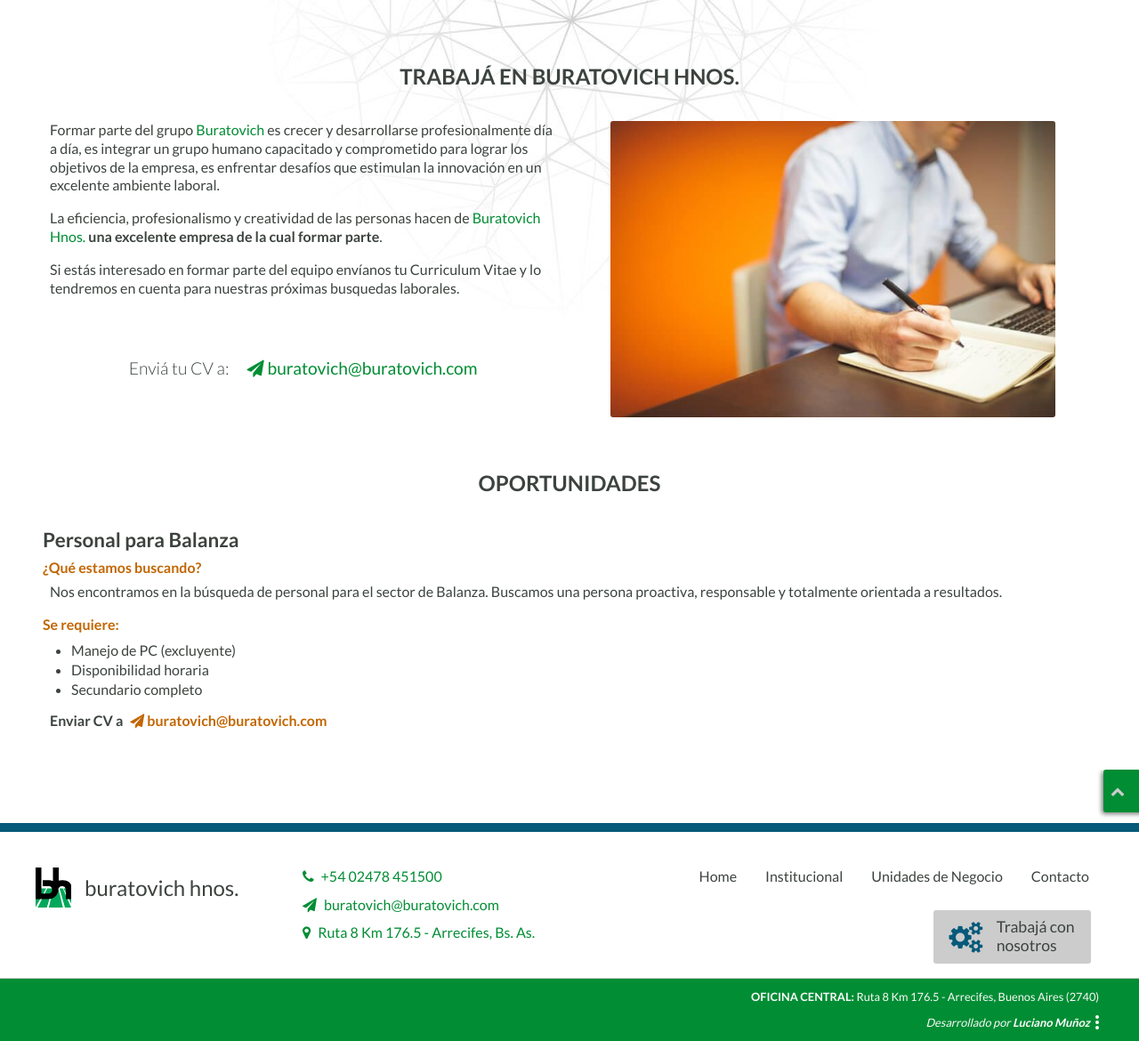
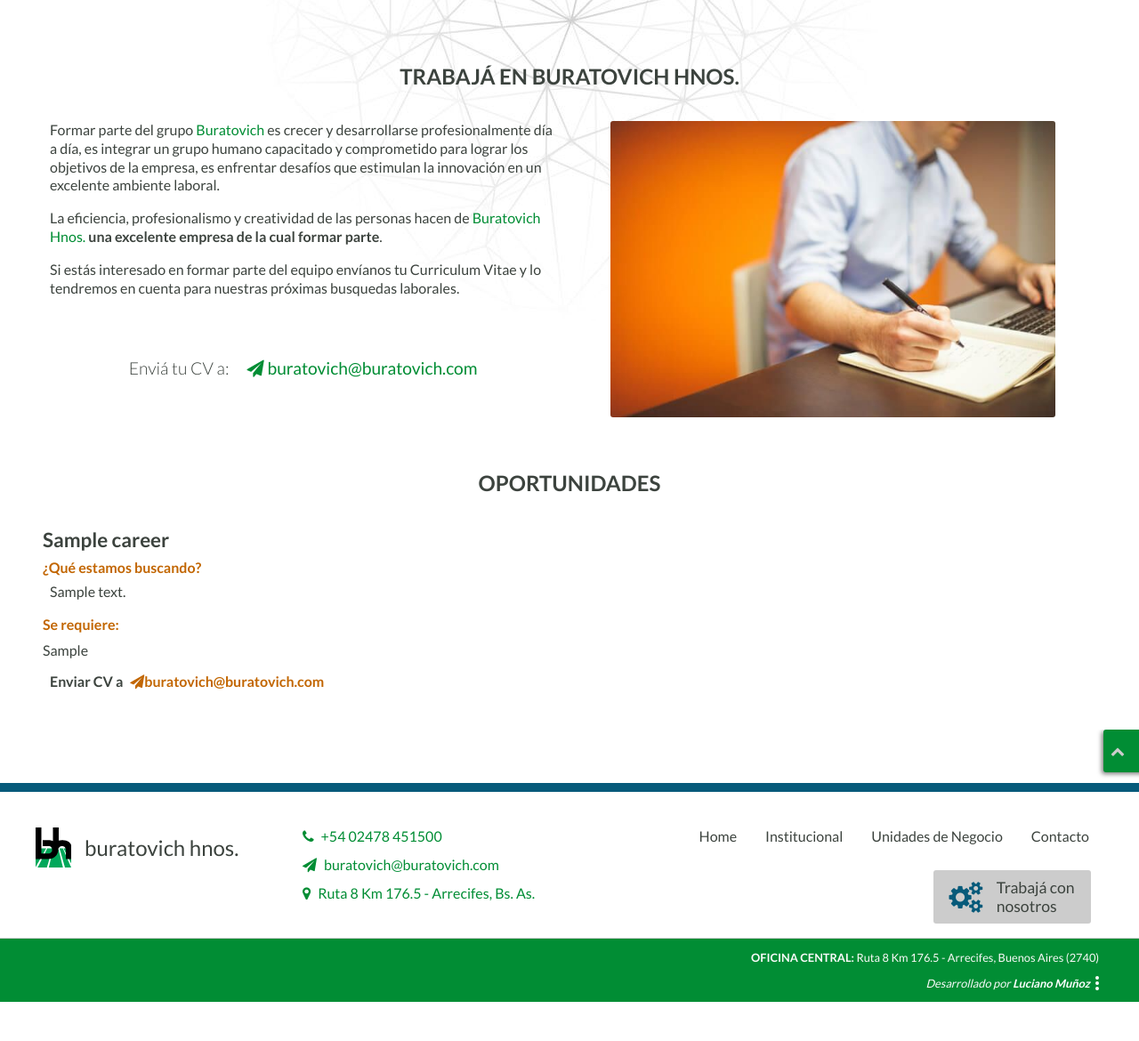
Before and after one commit to Buratovich-Hnos/buratovich-site, a Django app: page /trabaja-con-nosotros/ in a window 1280 px wide. Shown: the part 162-1332 px from the top of the page at 89% size. After the commit the page ends 1288 px from the top, so only its background shows below. Run offline with Django 3.2, Linux system fonts and the light colour scheme; tables that the repository leaves empty hold one stand-in row (values such as "Sample post"); some libraries are stand-ins or nearby versions.

Commit message:
Create careers model, admin and view

```diff
--- a/bh/urls.py
+++ b/bh/urls.py
@@ -34,7 +34,7 @@ urlpatterns = [
     path('lluvias-historico/', views.HistoricRainView.as_view(), name='historic_rain'),
     path('impuestos/', TemplateView.as_view(template_name='taxes.html'), name='taxes'),
     path('unidades-de-negocio/', TemplateView.as_view(template_name='units.html'), name='units'),
-    path('trabaja-con-nosotros/', TemplateView.as_view(template_name='cv.html'), name='cv'),
+    path('trabaja-con-nosotros/', views.CareersView.as_view(), name='cv'),
     path('cp/', views.cp, name='cp'),
 
     path('login/', LoginView.as_view(template_name='login.html', authentication_form=CustomAuthenticationForm), name='login'),
--- a/website/models.py
+++ b/website/models.py
@@ -326,3 +326,17 @@ class AccessLog(models.Model):
     class Meta:
         verbose_name = 'Log de Acceso'
         verbose_name_plural = 'Log de Acceso'
+
+
+class Careers(models.Model):
+    title = models.CharField(verbose_name='Título', max_length=80)
+    active = models.BooleanField(verbose_name='Activo / Inactivo')
+    description = models.TextField(verbose_name='Descripción')
+    requirements = models.TextField(verbose_name='Requerimientos')
+
+    def __str__(self):
+        return self.title
+
+    class Meta:
+        verbose_name = 'Oportunidad Laboral'
+        verbose_name_plural = 'Oportunidades Laborales'
--- a/website/templates/cv.html
+++ b/website/templates/cv.html
@@ -50,32 +50,24 @@ Trabajá con nosotros{% endblock %} {% block path %}
   <div style="clear: both;"></div>
   <div class="oportunities">
     <h2 style="margin-bottom: 1.5em;">OPORTUNIDADES</h2>
+    {% for career in careers %}
       <div class="box" style="margin-bottom: 3.5em;">
-      <h3 class="title">Personal para Balanza</h3>
+        <h3 class="title">{{career.title}}</h3>
         <h4 class="alted">¿Qué estamos buscando?</h4>
         <div class="description">
-        <p>
-          Nos encontramos en la búsqueda de personal para el sector de Balanza.
-          Buscamos una persona proactiva, responsable y totalmente orientada a
-          resultados.
-        </p>
+          <p>{{career.description|safe}}</p>
           <p class="alted"><strong>Se requiere:</strong></p>
-        <ul>
-          <li>Manejo de PC (excluyente)</li>
-          <li>Disponibilidad horaria</li>
-          <li>Secundario completo</li>
-        </ul>
+          {{career.requirements|safe}}
         </div>
         <p class="email">
-        <strong
-          >Enviar CV a
-          <a href="mailto:buratovich@buratovich.com?subject=Curriculum Vitae"
-            ><i class="fa fa-paper-plane" aria-hidden="true"></i>
-            buratovich@buratovich.com</a
-          ></strong
-        >
+        <strong>Enviar CV a
+          <a href="mailto:buratovich@buratovich.com?subject=Curriculum Vitae - {{career.title}}">
+            <i class="fa fa-paper-plane" aria-hidden="true"></i>buratovich@buratovich.com
+          </a>
+        </strong>
       </p>
       </div>
+    {% endfor %}
   </div>
 </section>
 {% endblock %}
--- a/website/views.py
+++ b/website/views.py
@@ -48,6 +48,7 @@ from website.models import TicketsAnalysis
 from website.models import City
 from website.models import Rain
 from website.models import RainDetail
+from website.models import Careers
 
 from website.forms import ExtranetClientSelectionForm
 
@@ -228,6 +229,15 @@ class IndexView(TemplateView):
         context['board'] = Board.objects.order_by('-date')[:1]
         rain = Rain.objects.order_by('-date')[:1]
         context['rain'] = RainDetail.objects.filter(rain=rain).order_by('city__city')
+        return context
+
+
+class CareersView(TemplateView):
+    template_name = 'cv.html'
+
+    def get_context_data(self, **kwargs):
+        context = super().get_context_data(**kwargs)
+        context['careers'] = Careers.objects.filter(active=True)
         return context
 
 
```
Also changed, not shown: website/admin.py (+20 -1 lines), website/forms.py (+12 -1 lines), website/migrations/0002_careers.py (added), website/migrations/0003_careers_active.py (added). Lines whose indentation alone changed are shown as unchanged.
